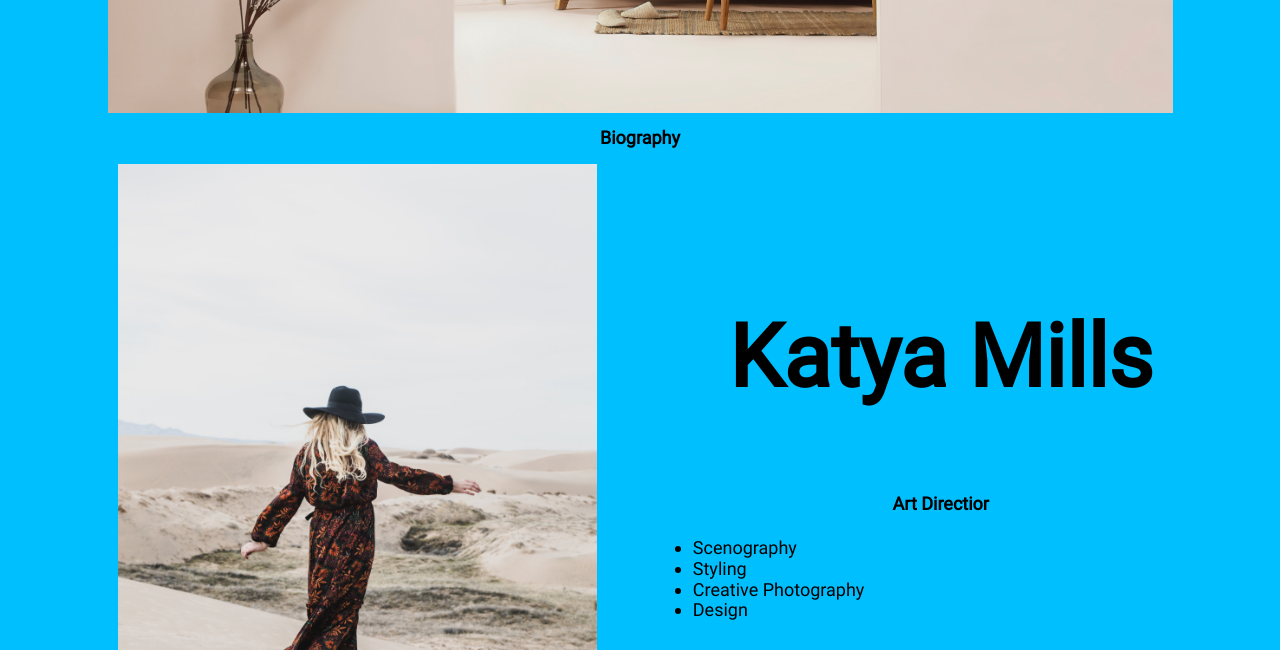
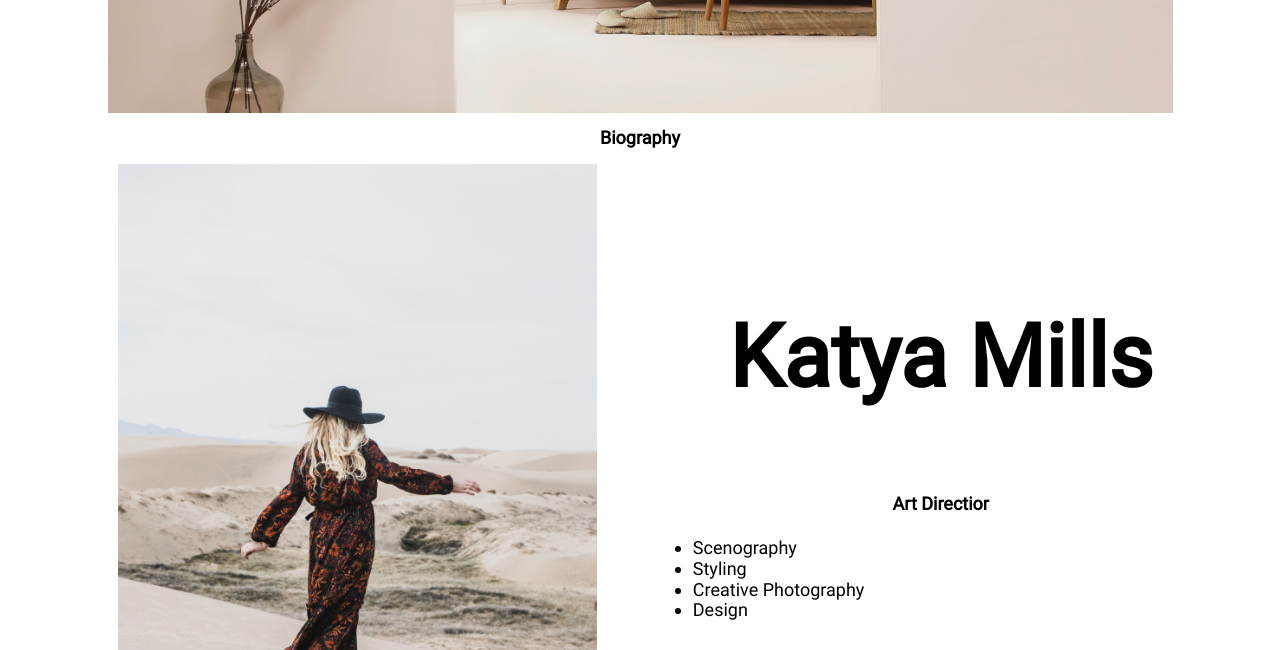
Before and after one commit to KralatayZvezda/otus-css-Zinovieva, a plain HTML site: page index.html in a window 1280 px wide. Shown: the part 470-1120 px from the top of the page. Drawn offline with Linux system fonts and the light colour scheme.

Commit message:
forgot to delete background

```diff
--- a/css/style.css
+++ b/css/style.css
@@ -1,5 +1,4 @@
  body{
-    background-color: deepskyblue;
     overflow-x: hidden;
     width: 100%;
     font-family: "Roboto", sans-serif;
```
